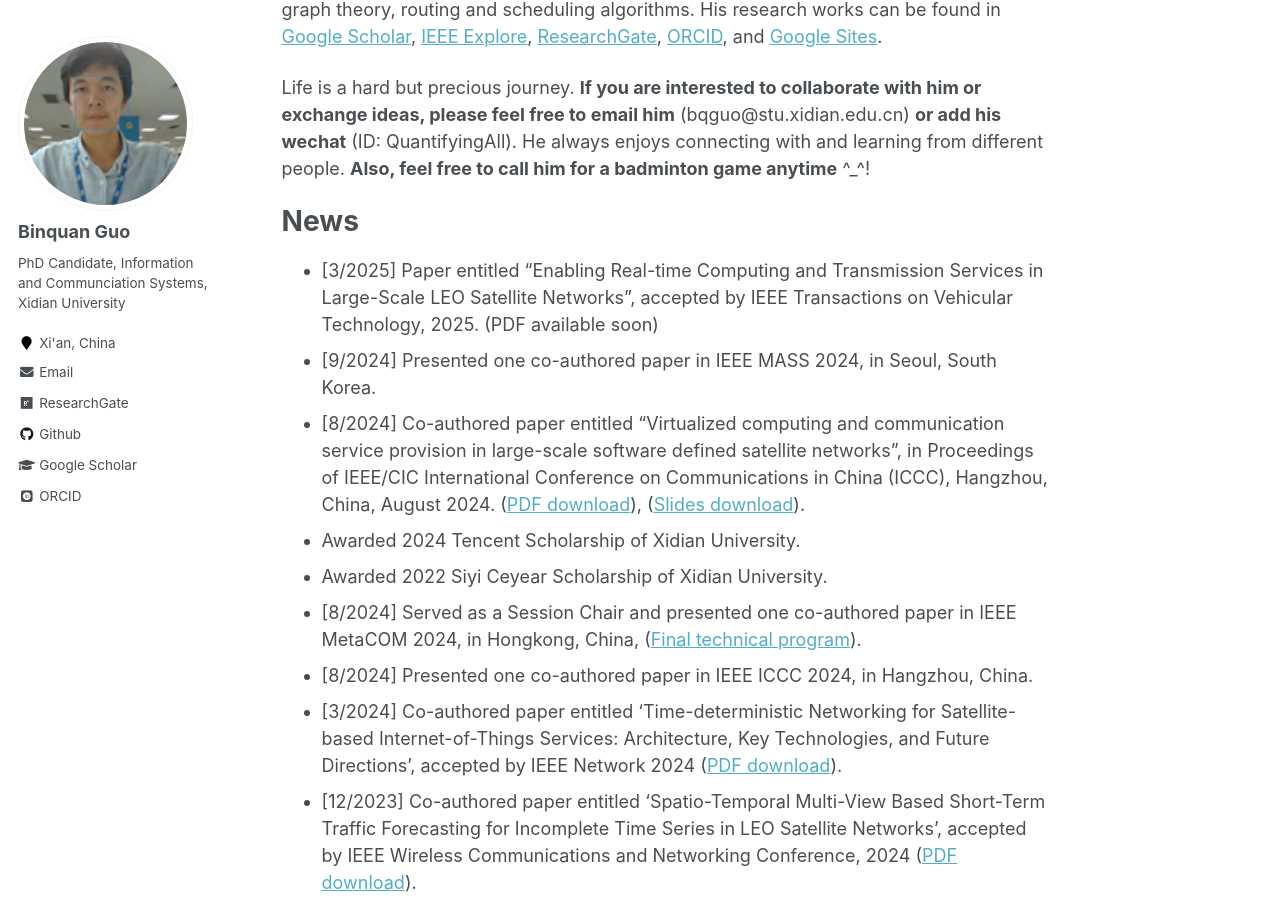
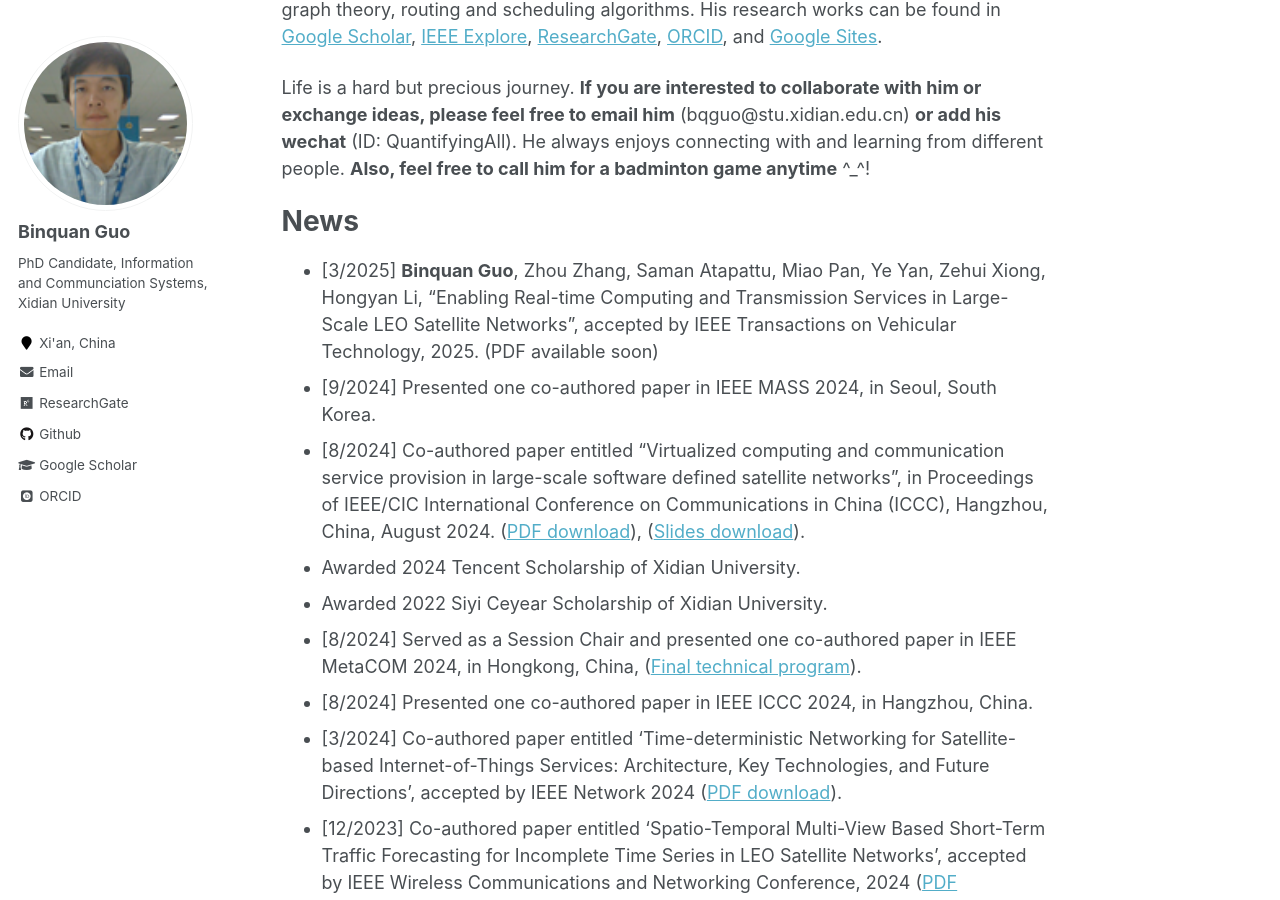
Before and after one commit to wilixx/wilixx.github.io, a Jekyll site: the page built from _pages/about.md, in a window 1280 px wide and 900 px high, scrolled down 434 px. Built offline with Jekyll 4.4.1, drawn with Linux system fonts in a browser that asks for light colours; some web fonts are replaced.

Commit message:
Update about.md

```diff
--- a/_pages/about.md
+++ b/_pages/about.md
@@ -16,7 +16,7 @@ Life is a hard but precious journey. **If you are interested to collaborate with
 
 News
 ======
-* [3/2025]  Paper entitled "Enabling Real-time Computing and Transmission Services in Large-Scale LEO Satellite Networks", accepted by IEEE Transactions on Vehicular Technology, 2025. (PDF available soon)
+* [3/2025]  **Binquan Guo**, Zhou Zhang, Saman Atapattu, Miao Pan, Ye Yan, Zehui Xiong, Hongyan Li, "Enabling Real-time Computing and Transmission Services in Large-Scale LEO Satellite Networks", accepted by IEEE Transactions on Vehicular Technology, 2025. (PDF available soon)
 * [9/2024] Presented one co-authored paper in IEEE MASS 2024, in Seoul, South Korea.
 * [8/2024] Co-authored paper entitled "Virtualized computing and communication service provision in large-scale software defined satellite networks", in Proceedings of IEEE/CIC International Conference on Communications in China (ICCC), Hangzhou, China, August 2024.  ([PDF download](https://ieeexplore.ieee.org/document/10681883)), ([Slides download](https://github.com/wilixx/wilixx.github.io/blob/master/files/guo_ICCC2024_ppt_0808.pdf)).
 * Awarded 2024 Tencent Scholarship of Xidian University.
```
